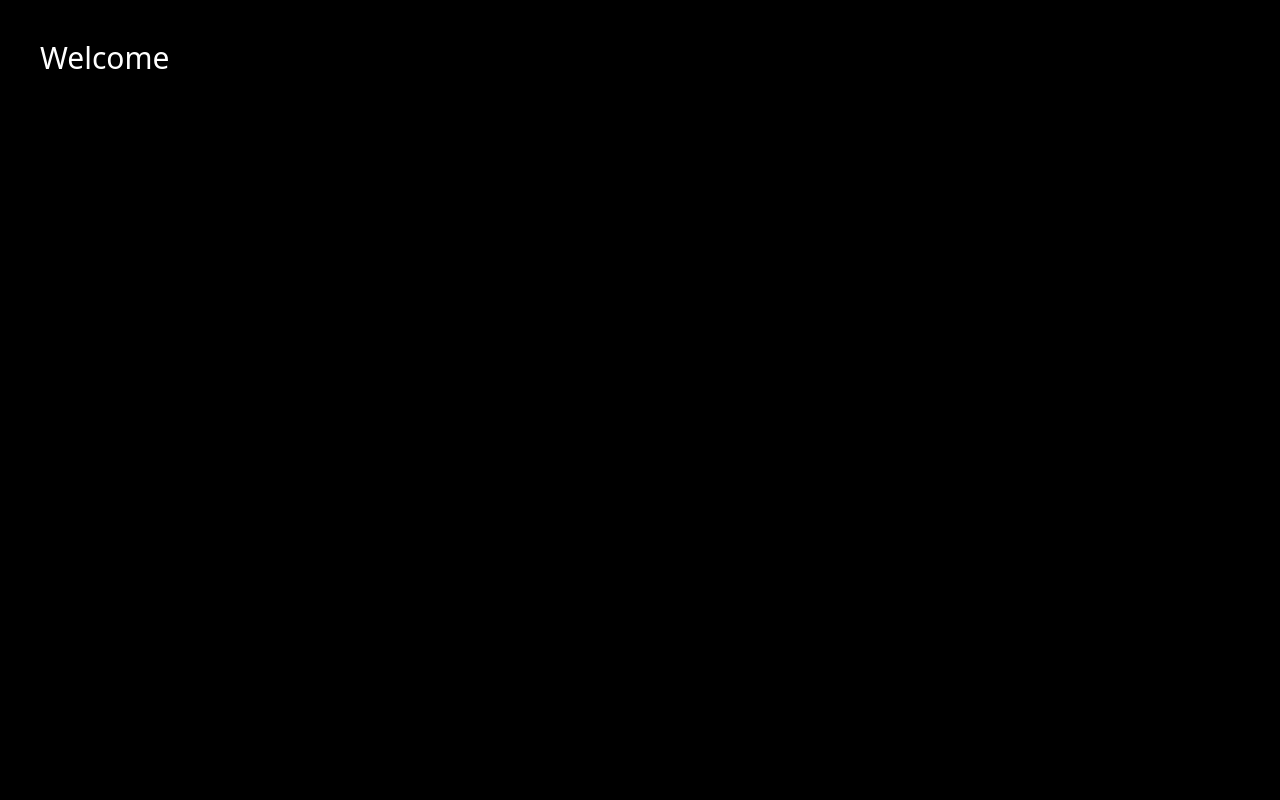
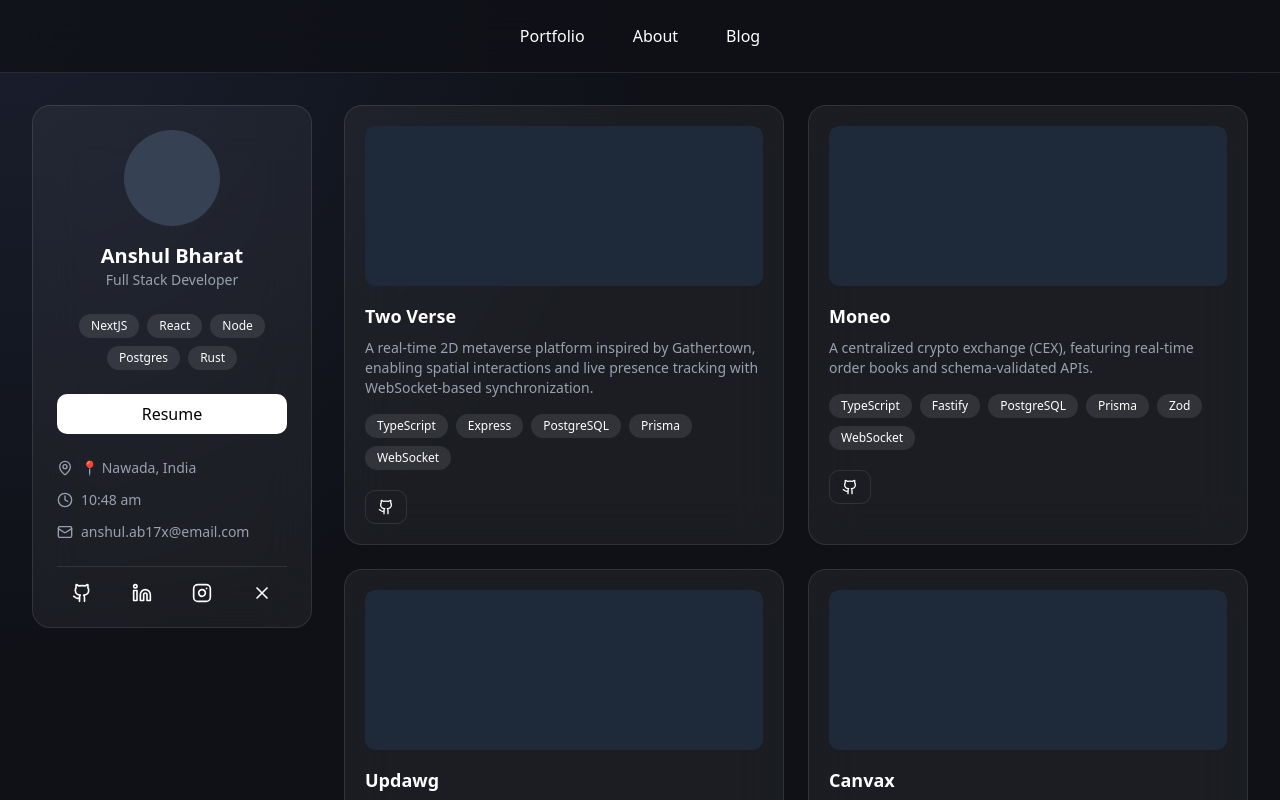
Before and after one commit to anshul-ab17/profile, a Next.js app: page / in a window 1280 px wide. Shown: the top 800 px of the page. Built offline with nearby package versions, Linux system fonts and the light colour scheme.

Commit message:
added all the endpoints

```diff
--- /dev/null
+++ b/app/about/page.tsx
@@ -0,0 +1,11 @@
+export default function About() {
+  return (
+    <main className="max-w-4xl mx-auto p-10">
+      <h1 className="text-3xl font-bold mb-4">About Me</h1>
+      <p className="text-gray-400">
+        I'm a full-stack developer passionate about building scalable systems,
+        distributed architectures, and clean UI experiences.
+      </p>
+    </main>
+  )
+}
--- /dev/null
+++ b/app/blog/page.tsx
@@ -0,0 +1,8 @@
+export default function Blog() {
+  return (
+    <main className="max-w-4xl mx-auto p-10">
+      <h1 className="text-3xl font-bold mb-4">Blog</h1>
+      <p className="text-gray-400">Coming soon...</p>
+    </main>
+  )
+}
--- a/app/globals.css
+++ b/app/globals.css
@@ -124,3 +124,14 @@
     @apply bg-background text-foreground;
   }
 }
+
+body {
+  background: radial-gradient(
+    circle at top left,
+    #1a1f2e,
+    #0f1117 40%
+  );
+}
+.card-glow {
+  box-shadow: 0 0 40px rgba(255, 255, 255, 0.05);
+}
--- a/app/layout.tsx
+++ b/app/layout.tsx
@@ -1,34 +1,22 @@
-import type { Metadata } from "next";
-import { Geist, Geist_Mono } from "next/font/google";
-import "./globals.css";
+import "./globals.css"
+import Navbar from "@/components/Navbar"
 
-const geistSans = Geist({
-  variable: "--font-geist-sans",
-  subsets: ["latin"],
-});
-
-const geistMono = Geist_Mono({
-  variable: "--font-geist-mono",
-  subsets: ["latin"],
-});
-
-export const metadata: Metadata = {
-  title: "Anshul Bharat.",
-  description: "created by ab",
-};
+export const metadata = {
+  title: "Anshul Bharat | Portfolio",
+  description: "Full Stack Developer Portfolio",
+}
 
 export default function RootLayout({
   children,
-}: Readonly<{
-  children: React.ReactNode;
-}>) {
+}: {
+  children: React.ReactNode
+}) {
   return (
     <html lang="en">
-      <body
-        className={`${geistSans.variable} ${geistMono.variable} antialiased`}
-      >
+      <body className="bg-[#0f1117] text-white">
+        <Navbar />
         {children}
       </body>
     </html>
-  );
+  )
 }
--- a/app/page.tsx
+++ b/app/page.tsx
@@ -1,33 +1,25 @@
-"use client"
-import { useEffect, useState } from "react"
+import Sidebar from "@/components/Sidebar"
+import ProjectCard from "@/components/ProjectCard"
+import { projects } from "./projects/projects"
 
 export default function Home() {
-  const [showSplash, setShowSplash] = useState(true)
-  const [fadeOut, setFadeOut] = useState(false)
+  return (
+    <main className="max-w-7xl mx-auto p-8 grid grid-cols-1 lg:grid-cols-4 gap-8">
+      <div className="lg:col-span-1 lg:sticky lg:top-24 h-fit">
+        <Sidebar />
+      </div>
 
-  useEffect(() => {
-    const timer = setTimeout(() => {
-      setFadeOut(true) // start fade
-      setTimeout(() => setShowSplash(false), 500) // remove after fade
-    }, 1000)
-    return () => clearTimeout(timer)
-  }, [])
-  return (
-    <main className="relative min-h-screen bg-black text-white">
-      <div className="p-10">
-        <h2 className="text-3xl">Welcome</h2>
+      <div className="lg:col-span-3 grid sm:grid-cols-2 gap-6">
+        {projects.map((project) => (
+          <ProjectCard
+            key={project.title}
+            title={project.title}
+            description={project.description}
+            techStack={project.techStack}
+            github={project.github}
+          />
+        ))}
       </div>
-      {showSplash && (
-        <div
-          className={`fixed inset-0 z-50 flex items-center justify-center bg-black transition-opacity duration-500 ${
-            fadeOut ? "opacity-0" : "opacity-100"
-          }`}
-        >
-          <h1 className="text-2xl md:text-2l font-bold tracking-widest animate-pulse">
-            ANSHUL BHARAT
-          </h1>
-        </div>
-      )}
     </main>
   )
 }
--- /dev/null
+++ b/app/projects/projects.tsx
@@ -0,0 +1,54 @@
+export const projects = [
+  {
+    title: "Two Verse",
+    description:
+      "A real-time 2D metaverse platform inspired by Gather.town, enabling spatial interactions and live presence tracking with WebSocket-based synchronization.",
+    techStack: [
+      "TypeScript",
+      "Express",
+      "PostgreSQL",
+      "Prisma",
+      "WebSocket",
+    ],
+    github: "https://github.com/anshul-ab17/twoD-verse",
+  },
+  {
+    title: "Moneo",
+    description:
+      "A centralized crypto exchange (CEX), featuring real-time order books and schema-validated APIs.",
+    techStack: [
+      "TypeScript",
+      "Fastify",
+      "PostgreSQL",
+      "Prisma",
+      "Zod",
+      "WebSocket",
+    ],
+    github: "https://github.com/anshul-ab17/moane-x",
+  },
+  {
+    title: "Updawg",
+    description:
+      "A Rust-based website monitoring system built for distributed uptime tracking and concurrent health checks.",
+    techStack: [
+      "Rust",
+      "Diesel ORM",
+      "PostgreSQL",
+      "Tokio",
+      "Actix Web",
+    ],
+    github: "https://github.com/anshul-ab17/project/upDawg",
+  },
+  {
+    title: "Canvax",
+    description:
+      "A whiteboard with real-time multi-user drawing and backend event handling in Go.",
+    techStack: [
+      "Next.js",
+      "Golang",
+      "Prisma",
+      "WebSocket",
+    ],
+    github: "https://github.com/anshul-ab17/project/canvex",
+  },
+]
--- /dev/null
+++ b/components/Navbar.tsx
@@ -0,0 +1,13 @@
+import Link from "next/link"
+
+export default function Navbar() {
+  return (
+    <nav className="sticky top-0 z-50 backdrop-blur-xl bg-[#0f1117]/80 border-b border-white/10">
+      <div className="flex justify-center gap-12 py-6">
+        <a href="/" className="hover:text-gray-300">Portfolio</a>
+        <a href="/about" className="hover:text-gray-300">About</a>
+        <a href="/blog" className="hover:text-gray-300">Blog</a>
+      </div>
+    </nav>
+  )
+}
--- /dev/null
+++ b/components/ProjectCard.tsx
@@ -0,0 +1,52 @@
+import { Github } from "lucide-react"
+
+type Props = {
+  title: string
+  description: string
+  techStack: string[]
+  github: string
+}
+
+export default function ProjectCard({
+  title,
+  description,
+  techStack,
+  github,
+}: Props) {
+  return (
+    <div className="bg-white/5 backdrop-blur-xl border border-white/10 rounded-2xl p-5 hover:border-white/20 transition">
+      <div className="h-40 bg-gray-800 rounded-lg mb-4" />
+
+      <h3 className="text-lg font-semibold">{title}</h3>
+      <p className="text-gray-400 text-sm mt-2">{description}</p>
+
+      <div className="flex flex-wrap gap-2 mt-4">
+        {techStack.map((tech) => (
+          <span
+            key={tech}
+            className="text-xs bg-white/10 px-3 py-1 rounded-full"
+          >
+            {tech}
+          </span>
+        ))}
+      </div>
+
+      {/* Buttons */}
+      <div className="flex gap-3 mt-5">
+        <a
+          href={github}
+          target="_blank"
+          rel="noopener noreferrer"
+          className="flex items-center gap-2 text-sm px-3 py-2 border border-white/10 rounded-lg hover:bg-white/10 transition"
+        >
+          <Github size={16} />
+        </a>
+
+        {/* <button className="flex items-center gap-2 text-sm px-3 py-2 border border-white/10 rounded-lg hover:bg-white/10 transition">
+          <ExternalLink size={16} />
+          Live
+        </button> */}
+      </div>
+    </div>
+  )
+}
--- /dev/null
+++ b/components/Sidebar.tsx
@@ -0,0 +1,101 @@
+"use client"
+
+import { useEffect, useState } from "react"
+import {
+  Github,
+  Linkedin,
+  Instagram,
+  X,
+  Mail,
+  Clock,
+  MapPin,
+} from "lucide-react"
+
+export default function Sidebar() {
+  const [time, setTime] = useState("")
+
+  useEffect(() => {
+    const updateTime = () => {
+      const now = new Date()
+      setTime(
+        now.toLocaleTimeString("en-IN", {
+          hour: "2-digit",
+          minute: "2-digit",
+        })
+      )
+    }
+
+    updateTime()
+    const interval = setInterval(updateTime, 1000)
+
+    return () => clearInterval(interval)
+  }, [])
+
+  return (
+    <div className="bg-white/5 backdrop-blur-xl border border-white/10 rounded-2xl p-6 space-y-6">
+      {/* Profile */}
+      <div className="flex flex-col items-center text-center">
+        <div className="w-24 h-24 rounded-full bg-gray-700 mb-4" />
+        <h2 className="text-xl font-semibold">Anshul Bharat</h2>
+        <p className="text-gray-400 text-sm">Full Stack Developer</p>
+      </div>
+
+      {/* Tech Stack */}
+      <div className="flex flex-wrap gap-2 justify-center">
+        {["NextJS", "React", "Node", "Postgres", "Rust"].map((tech) => (
+          <span
+            key={tech}
+            className="text-xs bg-white/10 px-3 py-1 rounded-full"
+          >
+            {tech}
+          </span>
+        ))}
+      </div>
+
+      {/* Resume */}
+      <a
+        href="https://drive.google.com/uc?export=download&id=1ypcwHe5hkx_eG4ESyqaUWRijyr44-LvF"
+        target="_blank"
+        rel="noopener noreferrer"
+        className="block w-full text-center bg-white text-black py-2 rounded-lg font-medium hover:bg-gray-200 transition"
+      >
+        Resume
+      </a>
+
+      {/* Info */}
+      <div className="space-y-3 text-sm text-gray-400">
+        <div className="flex items-center gap-2">
+          <MapPin size={16} />
+          <span>📍 Nawada, India</span>
+        </div>
+
+        <div className="flex items-center gap-2">
+          <Clock size={16} />
+          <span>{time}</span>
+        </div>
+
+        <div className="flex items-center gap-2">
+          <Mail size={16} />
+          <span>anshul.ab17x@email.com</span>
+        </div>
+      </div>
+
+      {/* Social Links */}
+        <div className="flex justify-center gap-10 pt-4 border-t border-white/10">
+        <a href="https://github.com/anshul-ab17" target="_blank">
+          <Github className="hover:text-white transition" size={20} />
+        </a>
+        <a href="https://www.linkedin.com/in/anshul-bharat-1ba271223/" target="_blank">
+          <Linkedin className="hover:text-white transition" size={20} />
+        </a>
+        <a href="https://instagram.com/anshul_ab.17" target="_blank">
+          <Instagram className="hover:text-white transition" size={20} />
+        </a>
+        <a href="https://x.com/yourusername" target="_blank">
+          <X className="hover:text-white transition" size={20} />
+        </a>
+
+      </div>
+    </div>
+  )
+}
```
Also changed, not shown: 2 other files (tests, documents, lock files or other folders).
